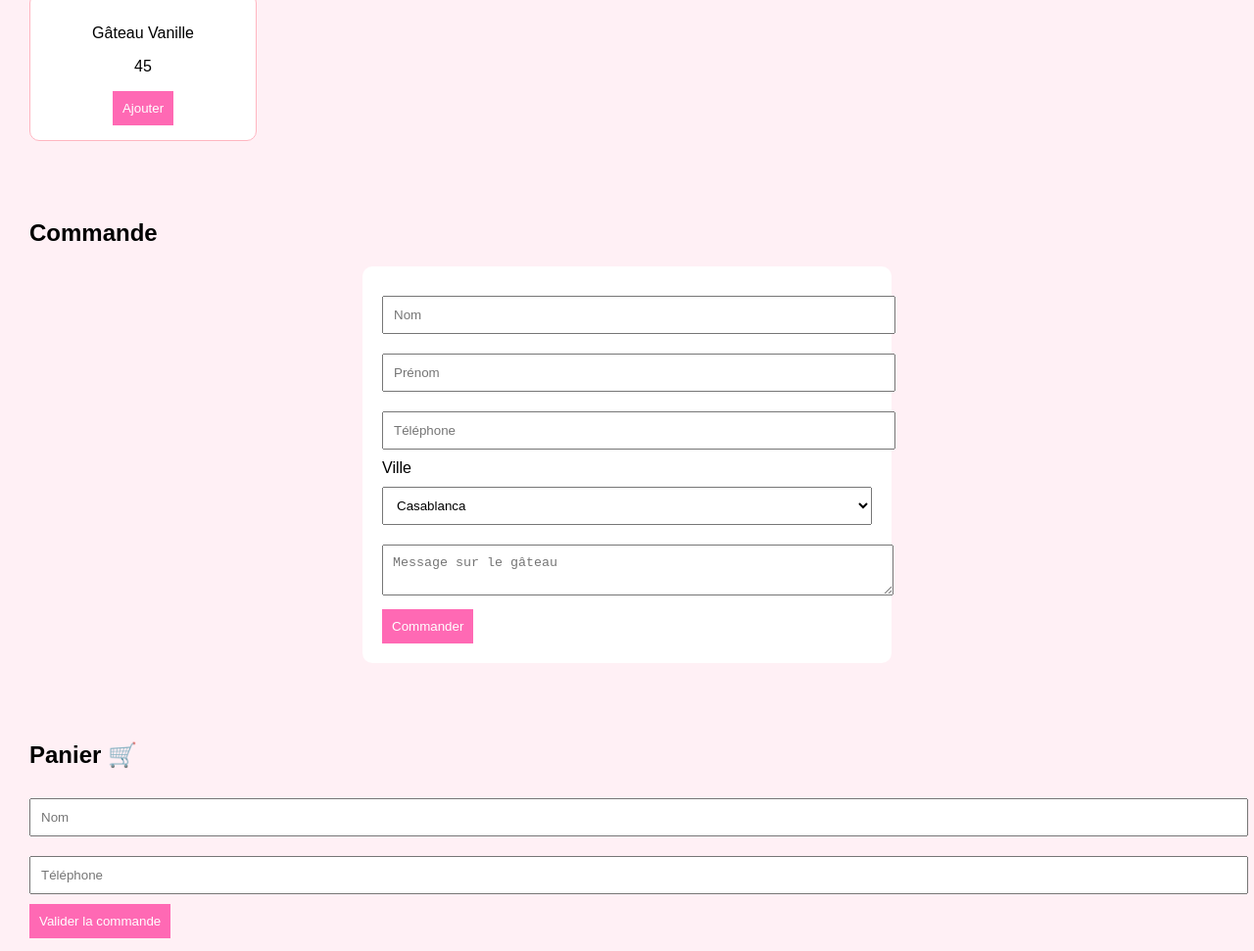
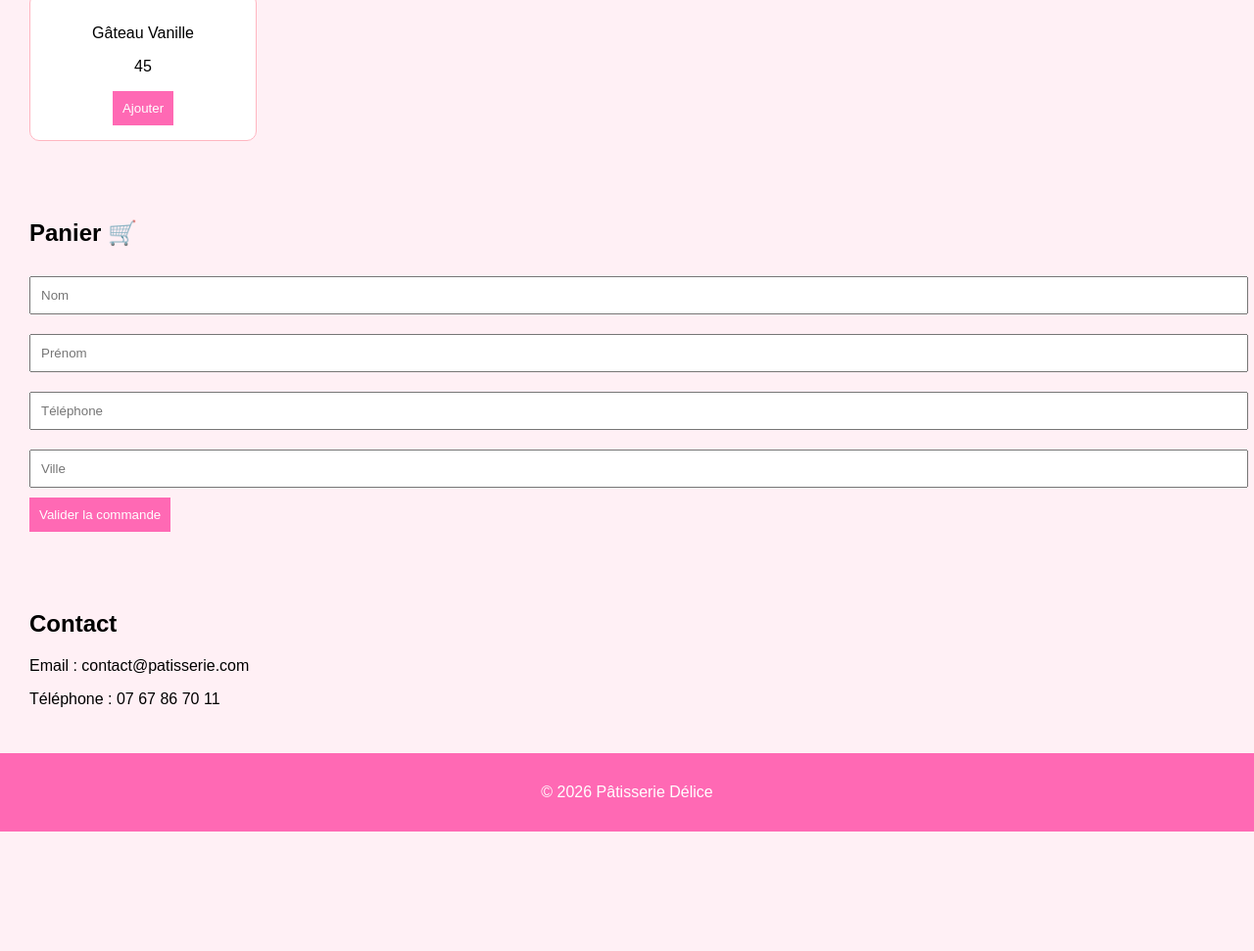
Before and after one commit to Yasser729/patisserie-site, a plain HTML site: page index.html in a window 1280 px wide. Shown: the part 1700-2671 px from the top of the page at 98% size. After the commit the page ends 2549 px from the top, so only its background shows below. Drawn offline with Linux system fonts and the light colour scheme.

Commit message:
Update index.html

```diff
--- a/index.html
+++ b/index.html
@@ -212,28 +212,7 @@ footer {
 </section>
 
 <!-- COMMANDE -->
-<section>
-<h2>Commande</h2>
 
-<form>
-<input type="text" placeholder="Nom" required>
-<input type="text" placeholder="Prénom" required>
-<input type="tel" placeholder="Téléphone" required>
-
-<label for="city">Ville</label>
-<select id="city" name="city" required>
-<option>Casablanca</option>
-<option>Rabat</option>
-<option>Marrakech</option>
-<option>Agadir</option>
-</select>
-
-<textarea placeholder="Message sur le gâteau"></textarea>
-
-<button type="submit">Commander</button>
-</form>
-
-</section>
 
 
 <section>
@@ -241,8 +220,11 @@ footer {
 
 <div id="cart"></div>
 
-<input type="text" id="nom" placeholder="Nom">
-<input type="tel" id="phone" placeholder="Téléphone">
+<input type="text" placeholder="Nom" required>
+<input type="text" placeholder="Prénom" required>
+<input type="tel" placeholder="Téléphone" required>
+<input type="text" placeholder="Ville" required>
+
 
 <button onclick="sendOrder()">Valider la commande</button>
 </section>
```
